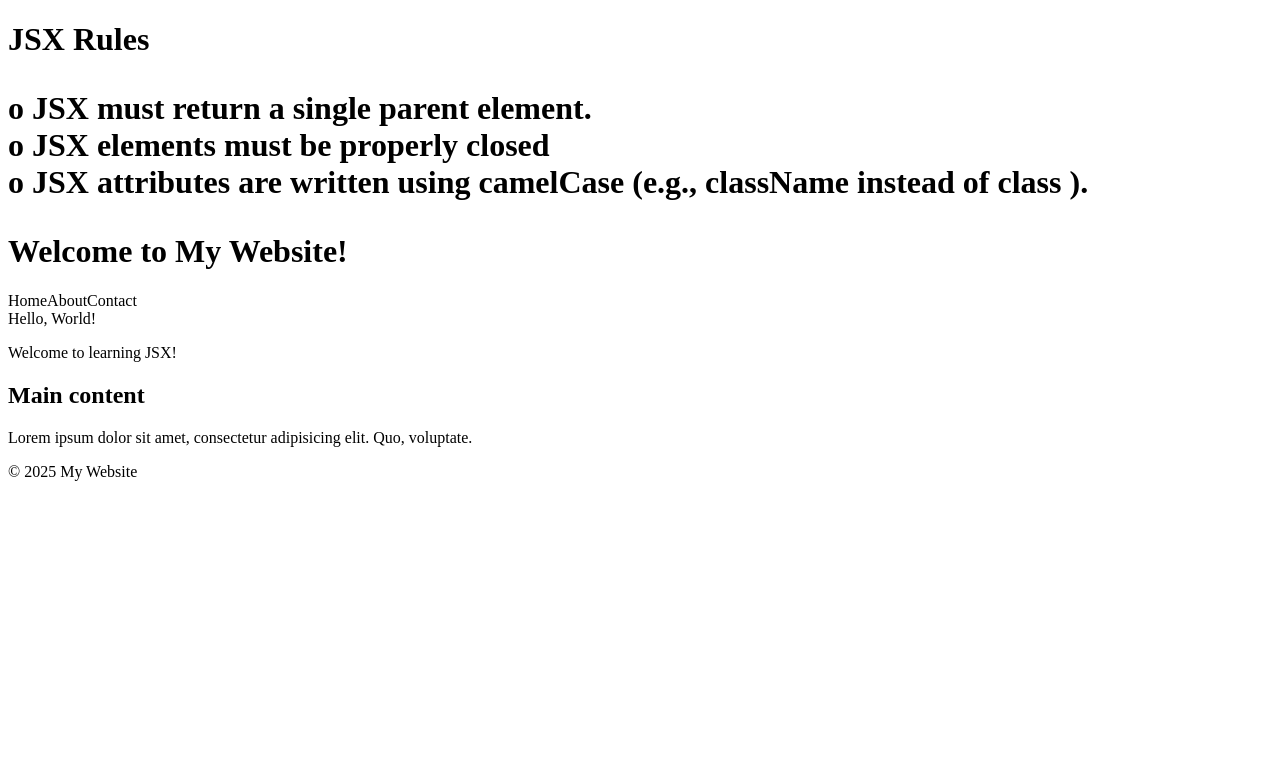
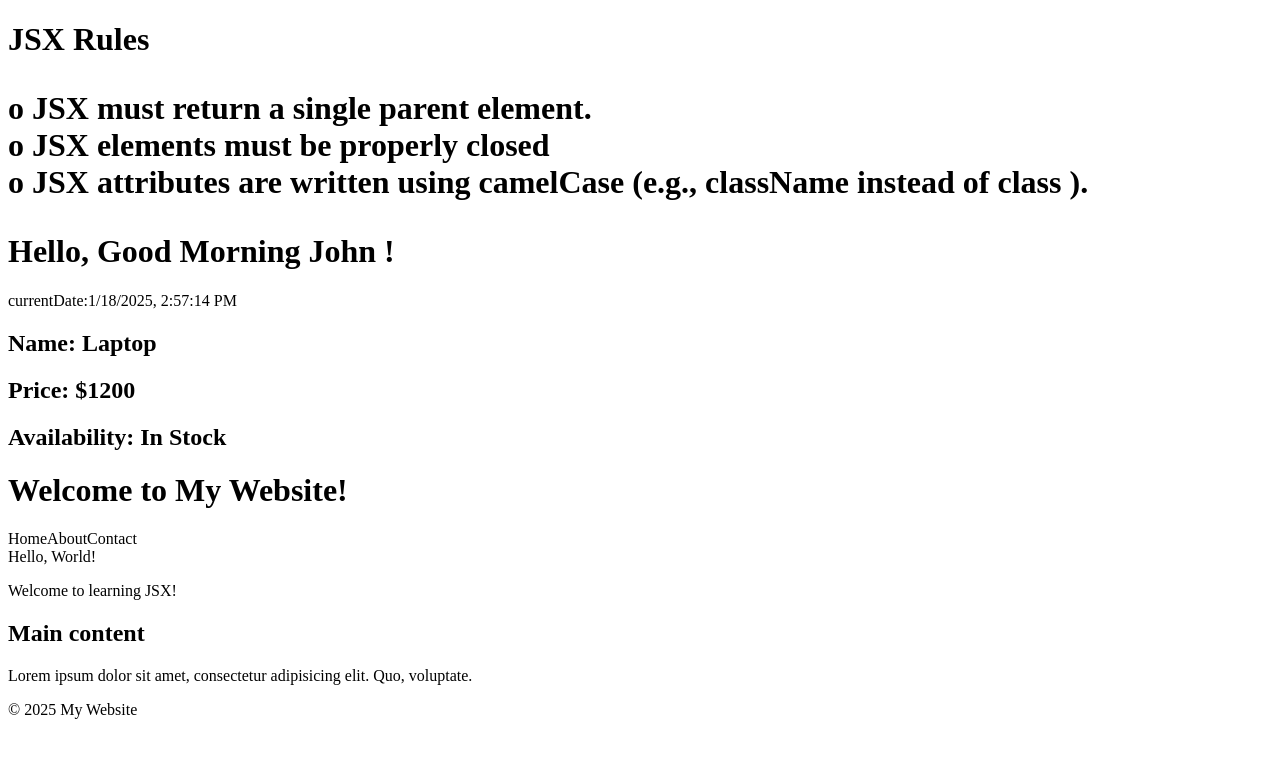
Before and after one commit to Kane-dylan/React-MASTER, a React (Vite) app in the folder react-proc/: page / in a window 1280 px wide. Shown: the top 758 px of the page. Built offline with nearby package versions, Linux system fonts and the light colour scheme.

Commit message:
todays update-21/01/25

```diff
--- a/react-proc/src/App.jsx
+++ b/react-proc/src/App.jsx
@@ -2,12 +2,16 @@ import Footer from "./components/Footer"
 import Header from "./components/Header"
 import MainContent from "./components/MainContent"
 import WelcomeMessage from "./components/WelcomeMessage"
+import Greeting from "./Greeting"
 import JSXRules from "./JSXRules"
+import ProductInfo from "./ProductInfo"
 
 const App  = () => {
   return  (
     <div>
       <JSXRules/>
+      <Greeting/>
+      <ProductInfo/>
       <Header/>
       <WelcomeMessage/>
       <MainContent/>
--- /dev/null
+++ b/react-proc/src/Greeting.jsx
@@ -0,0 +1,17 @@
+import React from 'react'
+
+const name = "John"
+const current = new Date();
+const date = current.toLocaleString();
+
+
+const Greeting = () => {
+  return (
+    <div>
+      <h1>Hello, Good Morning {name} !</h1>
+      <p>currentDate:{date}</p>
+    </div>
+  )
+}
+
+export default Greeting
--- /dev/null
+++ b/react-proc/src/ProductInfo.jsx
@@ -0,0 +1,19 @@
+import React from 'react'
+
+const product = {
+  name: "Laptop",
+  price:1200,
+  availability:"In Stock"
+}
+
+const ProductInfo = () => {
+  return (
+    <div>
+      <h2>Name: {product.name}</h2>
+      <h2>Price: ${product.price}</h2>
+      <h2>Availability: {product.availability}</h2>
+    </div>
+  )
+}
+
+export default ProductInfo
```
